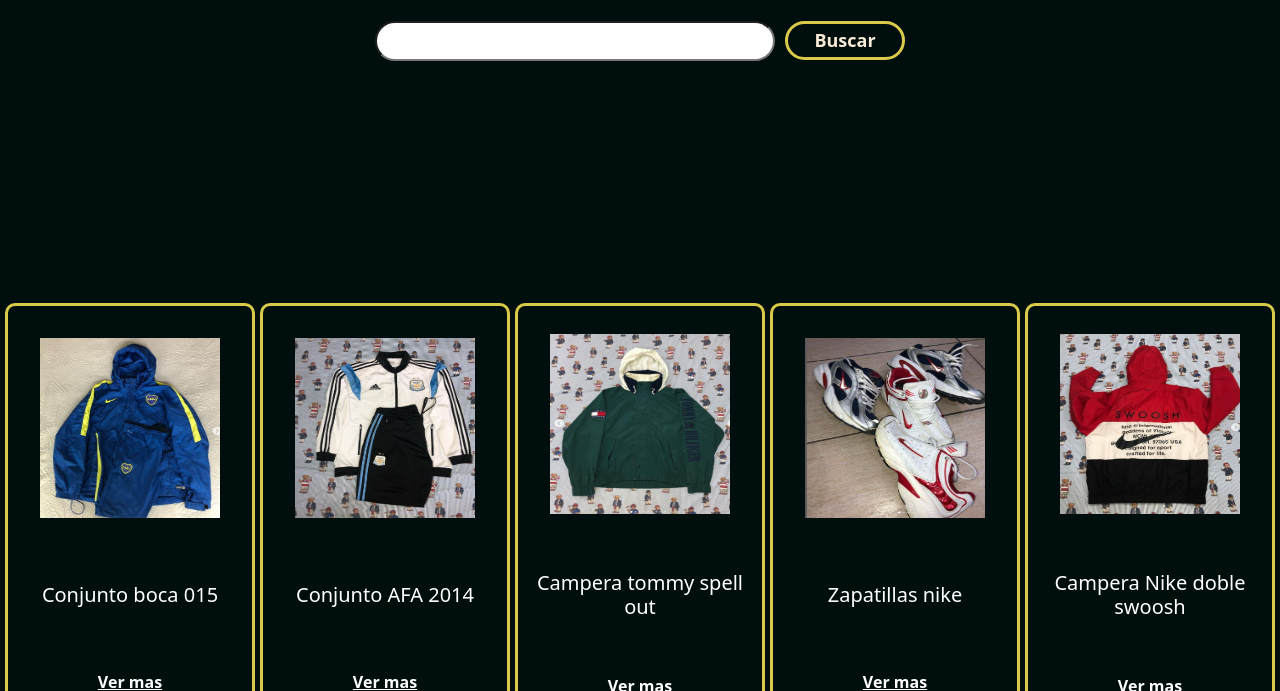
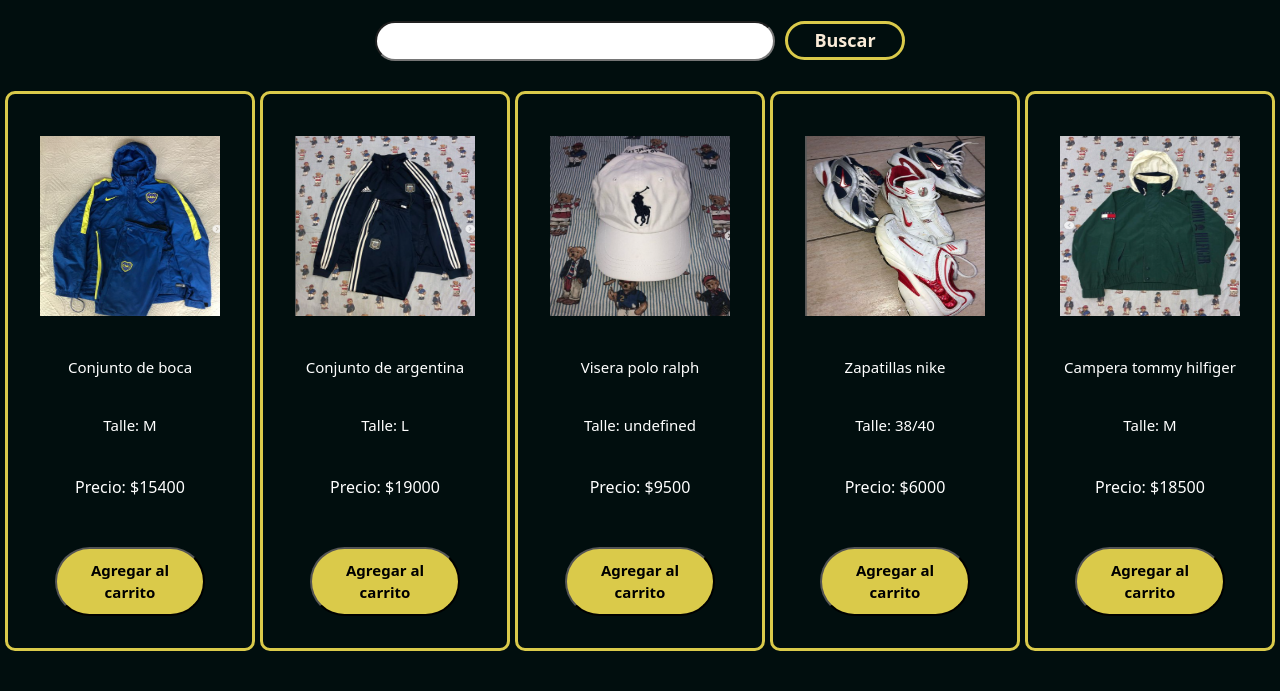
Before and after one commit to carlavillagra1/rockiandosport, a website: page paginas/productos.html in a window 1280 px wide. Both pictures are taken after a click on the button "Buscar". Shown: the part 109-800 px from the top of the page. Drawn offline with nearby package versions, Linux system fonts and the light colour scheme.

Commit message:
javascrip

```diff
--- /dev/null
+++ b/js/main.js
@@ -0,0 +1,86 @@
+const btnBuscar = document.querySelector("#btnbuscar");
+inputIngreso = document.querySelector("#ingreso");
+const contenedor = document.querySelector("#contenedor");
+console.log(productos);
+
+
+const mostrarProductos = (data) => {
+    data.forEach(producto => {
+        const cajas = document.createElement("div");
+        cajas.innerHTML = `<div class="hijo">
+        <img src=" ../img/${producto?.img}" alt="${producto?.nombre}">
+        <h2>${producto?.nombre}</h2>
+        <h2>Talle: ${producto?.talle}</h2>
+            <p>Precio: $${producto?.precio} </p>
+            <div class="botonComprar">
+                <button id='${producto.id}'  class="btncomprar">Agregar al carrito</button>
+            </div>
+        </div>`;
+        contenedor.appendChild(cajas);
+
+    });
+    const btnComprar = document.querySelectorAll('.btncomprar');
+    btnComprar.forEach(el => {
+        el.addEventListener('click', (e) => {
+            agregarAlcarrito(e.target.id);
+        })
+    })
+
+}
+mostrarProductos(productos);
+
+
+//Funciones de búsqueda
+function buscarProductos(arr, filtro) {
+    const encontrado = arr.find((el) => {
+        return el.nombre.includes(filtro);
+    });
+    return encontrado;
+}
+function filtrarProducto(arr, filtro) {
+    const filtrado = arr.filter((el) => {
+        return el.nombre.includes(filtro);
+    });
+    return filtrado;
+}
+
+function crearHtml(arr) {
+    contenedor.innerHTML = "";
+    let html;
+    for (const el of arr) {
+        html = `<div class="hijo">
+                <img src=" ../img/${el.img}" alt="${el.nombre}">
+                <h2>${el.nombre}</h2>
+                <h2>Talle: ${el.talle}</h2>
+                    <p>Precio: $${el.precio} </p>
+                    <div class="botonComprar">
+                        <button class="btncomprar" id="${el.id}">Agregar al carrito</button>
+                    </div>
+                </div>`;
+        //se la agrego al contenedor
+        //contenedor.innerHTML = contenedor.innerHTML + html;
+        contenedor.innerHTML += html;
+    }
+}
+
+btnBuscar.addEventListener("click", (e) => {
+    const filtrados = filtrarProducto(productos, inputIngreso.value);
+    crearHtml(filtrados);
+});
+
+
+const carrito = [];
+
+function agregarAlcarrito(id) {
+
+const existe = carrito.some(prod => prod.id === parseInt(id));
+if (existe) {
+        carrito.map(prod => prod.cantidad ++)
+}
+else{
+    let productoEncontrado = productos.find(prod => prod.id === parseInt(id));
+    carrito.push(productoEncontrado);
+
+}
+console.log(carrito);
+}
--- /dev/null
+++ b/js/produ.js
@@ -0,0 +1,61 @@
+const productos = [
+    {
+        id: 1,
+        nombre: "Conjunto de boca",
+        talle: "M",
+        precio: 15400,
+        img: "prod1.png",
+        categoria: "deportivo",
+        cantidad: 1,
+    },
+
+    {
+        id: 2,
+        nombre: "Conjunto de argentina",
+        talle: "L",
+        precio: 19000,
+        img: "conjunto.png",
+        categoria: "deportivo",
+        cantidad:1,
+    },
+
+    {
+        id: 3,
+        nombre: "Visera polo ralph",
+        precio: 9500,
+        img: "viserap.png",
+        categoria: "vintage",
+        cantidad:1,
+    },
+
+    {
+        id: 4,
+        nombre: "Zapatillas nike",
+        talle: "38/40",
+        precio: 6000,
+        img: "prod4.png",
+        categoria: "otros",
+        cantidad:1,
+    },
+
+    {
+        id: 5,
+        nombre: "Campera tommy hilfiger",
+        talle: "M",
+        precio: 18500,
+        img: "prod3.png",
+        categoria: "vintage",
+        cantidad:1,
+    },
+
+    {
+        id: 6,
+        nombre: "Visera nike SB",
+        precio: 15000,
+        img: "prod5.png",
+        categoria: "otros",
+        cantidad:1,
+    }
+
+
+]
--- a/paginas/productos.html
+++ b/paginas/productos.html
@@ -48,45 +48,14 @@
   </header>
 
   <section class="buscador">
-    <input type="search" name="buscar" id="">
-    <button>Buscar</button>
+    <input type="search" name="buscar" id="ingreso">
+    <button id="btnbuscar"> Buscar </button>
   </section>
 
-  <main class="padre">
-    <div class="hijo" data-aos="flip-right">
-      <img src="../img/prod1.png" alt="conjunto boca">
-      <h2> Conjunto boca 015 </h2>
-      <a class="vermas" href="https://www.instagram.com/p/Cql4090s8ny/?utm_source=ig_
-                      web_copy_link&igshid=MzRlODBiNWFlZA==" target="_blank"> Ver mas</a>
-    </div>
-    <div class="hijo" data-aos="flip-left">
-      <img src="../img/prod2.png" alt="conjunto afa">
-      <h2> Conjunto AFA 2014 </h2>
-      <a class="vermas" href="https://www.instagram.com/p/
-                      Cp1OY-nDbr1/?utm_source=ig_web_copy_link&igshid=MzRlODBiNWFlZA==" target="_blank"> Ver mas</a>
-    </div>
-    <div class="hijo" data-aos="flip-right">
-      <img src="../img/prod3.png" alt="campera tomy">
-      <h2> Campera tommy spell out </h2>
-      <a class="vermas" href="https://www.instagram.com/p/
-                            CijN1TQjnwf/?utm_source=ig_web_copy_link&igshid=MzRlODBiNWFlZA==" target="_blank"> Ver
-        mas</a>
-    </div>
-    <div class="hijo" data-aos="flip-left">
-      <img src="../img/prod4.png" alt="zapatillas nike">
-      <h2> Zapatillas nike </h2>
-      <a class="vermas" href="https://www.instagram.com/p
-                                  /Cm4cZPQpmvB/?utm_source=ig_web_copy_link&igshid=MzRlODBiNWFlZA==" target="_blank">
-        Ver mas</a>
-    </div>
-    <div class="hijo" data-aos="flip-right">
-      <img src="../img/campera.png" alt="campera nike swoosh">
-      <h2> Campera Nike doble swoosh </h2>
-      <a class="vermas" href="https://www.instagram.com/p/
-                                      CnlGdV8jxe1/?utm_source=ig_web_copy_link&igshid=MzRlODBiNWFlZA=="
-        target="_blank"> Ver mas</a>
-    </div>
+  <main id="contenedor" class="padre">
+
   </main>
+
   <footer class=" container-fluid">
     <div class="footer row">
       <p> © 2023 - Rockiando Sport - Derechos reservados. </p>
@@ -103,10 +72,9 @@
     </div>
   </footer>
 
-  <script src="https://unpkg.com/aos@2.3.1/dist/aos.js"></script>
-  <script>
-    AOS.init();
-  </script>
+
+  <script src="../js/produ.js"></script>
+  <script src="../js/main.js"></script>
 
 
 </body>
--- a/scss/estilos.scss
+++ b/scss/estilos.scss
@@ -170,7 +170,7 @@
 }
 
 .padre{
-    height: 110vh;
+    height: 150vh;
     display: flex;
     flex-direction:row ;
     flex-wrap: wrap;
@@ -180,10 +180,10 @@
         .hijo{
             display: flex;
             flex-direction: column;
-            justify-content: space-around;
+            justify-content: space-evenly;
             align-items: center;
             border: solid 3px $color1;
-            height: 52vh;
+            height: 70vh;
             border-radius: 10px;
             text-align: center;
             color: $colortexto;
@@ -198,19 +198,23 @@
             }
 
                 h2{
-                    font-size: 20px;
-                    padding: 10px;
+                    font-size: 15px;
+
+                }
+                .botonComprar{
+                    display: flex;
+
+                        .btncomprar{
+                            width: 150px;
+                            background: $color1;
+                            font-weight: bolder;
+                            border-radius: 40px;
+                            padding: 10px;
+                            font-size: 15px;
+
+                        }
                 }
 
-            .vermas{
-                display: flex;
-                flex-direction: row;
-                justify-content: center;
-                color: $colortexto;
-                font-weight: bolder;
-                border-radius: 40px;
-
-            }
 
 
     }
```
Also changed, not shown: paginas/contacto.html (+3 -2 lines), css/estilos.css, 1 other file.
